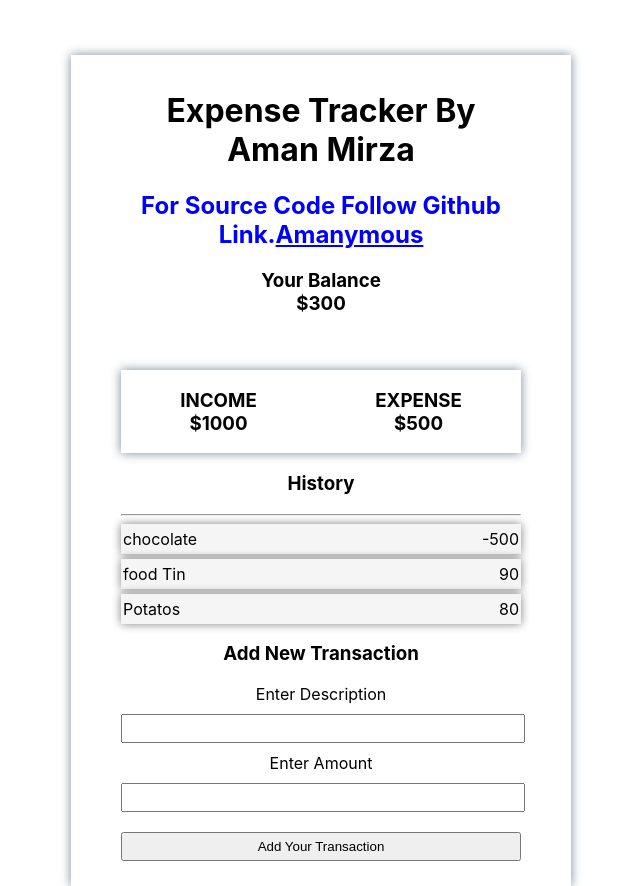
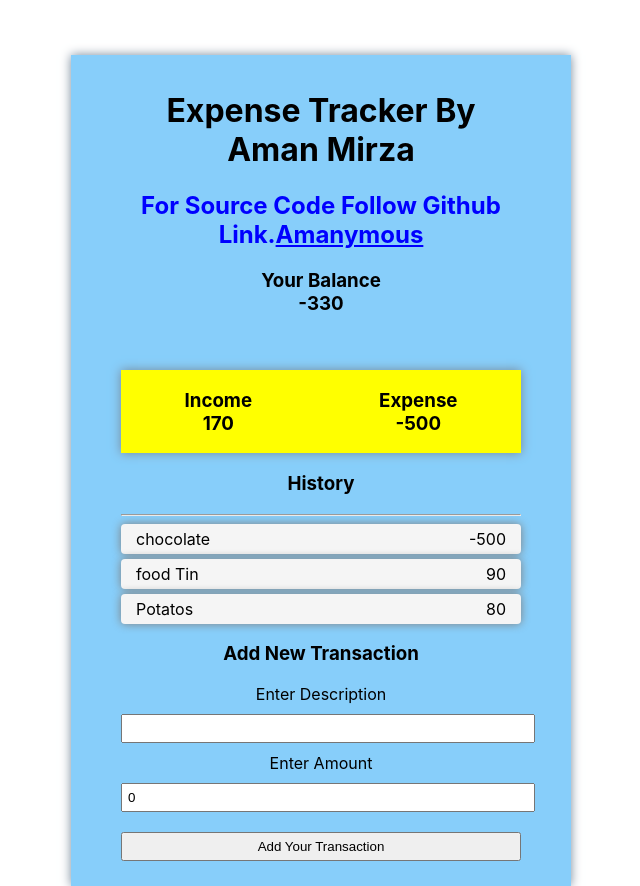
Before and after one commit to Amanymous/bootcamp-Expense-tracker, a React (Create React App) app: page / in a window 1280 px wide. Shown: the whole page, without its empty margins (319-959 px from the left). Built offline with nearby package versions, Linux system fonts and the light colour scheme.

Commit message:
completed

```diff
--- a/src/App.css
+++ b/src/App.css
@@ -6,7 +6,7 @@ a {
   max-width: 400px;
   min-height: 450px;
   margin: 0 auto;
-  background-color: white;
+  background-color: lightskyblue;
   box-shadow: 0 0 10px lightslategray;
   margin-top: 55px;
   padding: 15px 50px;
@@ -17,22 +17,23 @@ a {
   box-shadow: 0 0 10px lightslategray;
   margin-top: 55px;
   justify-content: space-around;
-  background-color: white;
+  background-color: yellow;
 }
 
 .Transaction-form input {
   width: 100%;
   margin: 10px 0;
-  padding: 5px 0;
+  padding: 5px 5px;
 }
 
 .transaction-list > li {
   display: flex;
   justify-content: space-between;
   box-shadow: 0 0 10px gray;
-  padding: 5px 2px;
+  padding: 5px 15px;
   margin: 5px 0;
   background-color: whitesmoke;
+  border-radius: 4px;
 }
 
 .transaction-list {
--- a/src/Child.js
+++ b/src/Child.js
@@ -4,14 +4,39 @@ import { TransactionContext } from './transContext';
 import './App.css';
 
 export function Child() {
-  let { transactions } = useContext(TransactionContext);
+  let { transactions, addTransaction } = useContext(TransactionContext);
   let [newDescription, setDescription] = useState('');
   let [newAmount, setAmount] = useState(0);
   // console.log(transactions);
 
   const handleAddition = (event) => {
     event.preventDefault();
-    console.log(newAmount, newDescription);
+    if (Number(newAmount) === 0) {
+      alert('Enter value not 0');
+      return false;
+    }
+    // console.log(newAmount, newDescription);
+    addTransaction({
+      amount: Number(newAmount),
+      description: newDescription,
+    });
+    setDescription('');
+    setAmount('');
+  };
+  const getIncome = () => {
+    let income = 0;
+    for (var i = 0; i < transactions.length; i++) {
+      if (transactions[i].amount > 0) income += transactions[i].amount;
+    }
+    return income;
+  };
+
+  const getExpense = () => {
+    let expense = 0;
+    for (var i = 0; i < transactions.length; i++) {
+      if (transactions[i].amount < 0) expense += transactions[i].amount;
+    }
+    return expense;
   };
   return (
     <div className="child">
@@ -27,16 +52,14 @@ export function Child() {
       </h2>
       <h3>
         Your Balance <br />
-        $300
+        {getIncome() + getExpense()}
       </h3>
       <div className="expense-cont">
         <h3>
-          INCOME <br />
-          $1000
+          Income <br /> {getIncome()}{' '}
         </h3>
         <h3>
-          EXPENSE <br />
-          $500
+          Expense <br /> {getExpense()}
         </h3>
       </div>
       <h3>History</h3>
@@ -56,6 +79,7 @@ export function Child() {
         <label>
           Enter Description <br />
           <input
+            value={newDescription}
             type="text"
             onChange={(ev) => setDescription(ev.target.value)}
             required
@@ -65,6 +89,7 @@ export function Child() {
         <label>
           Enter Amount <br />
           <input
+            value={newAmount}
             type="number"
             onChange={(ev) => setAmount(ev.target.value)}
             required
```
